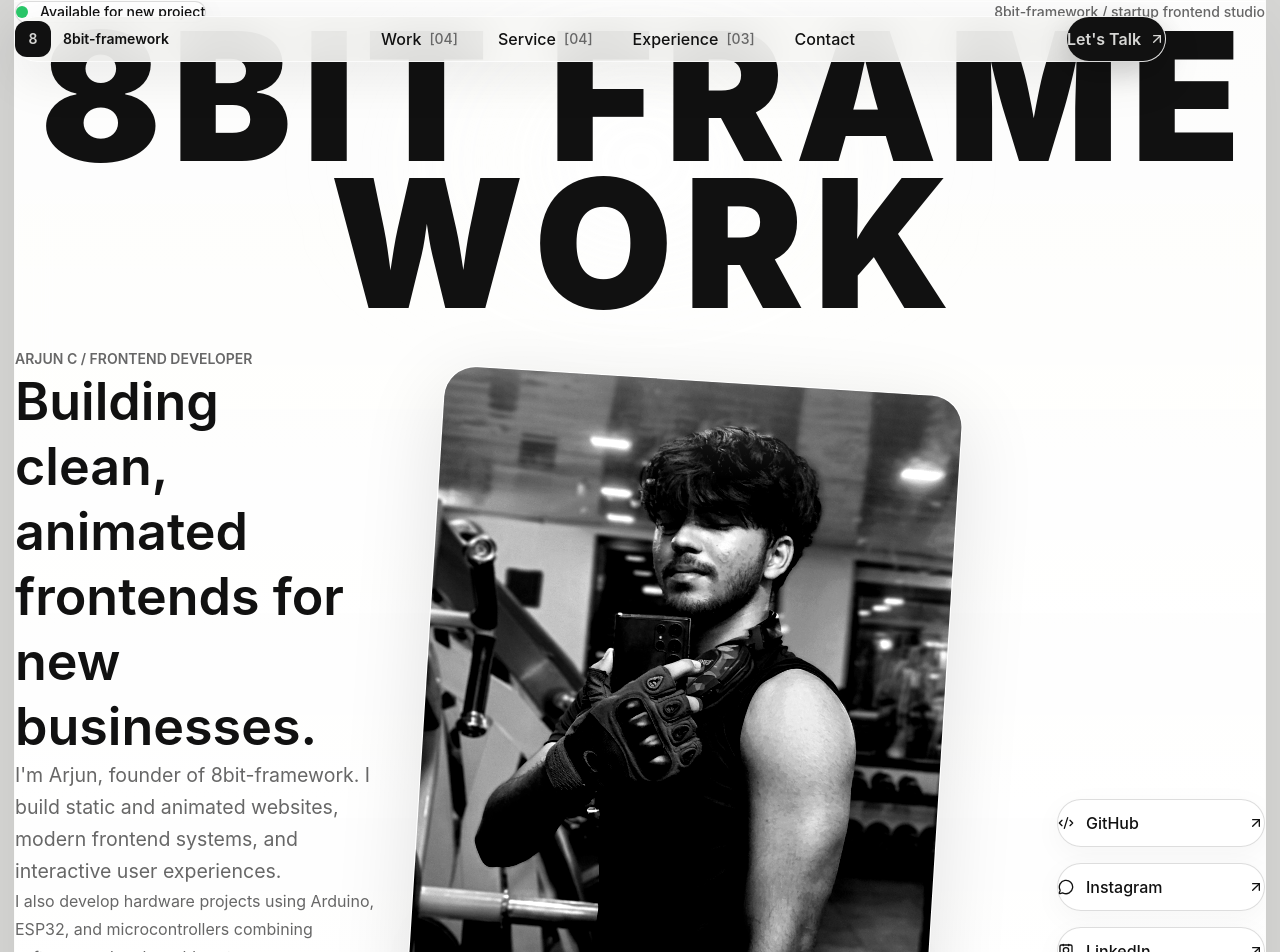
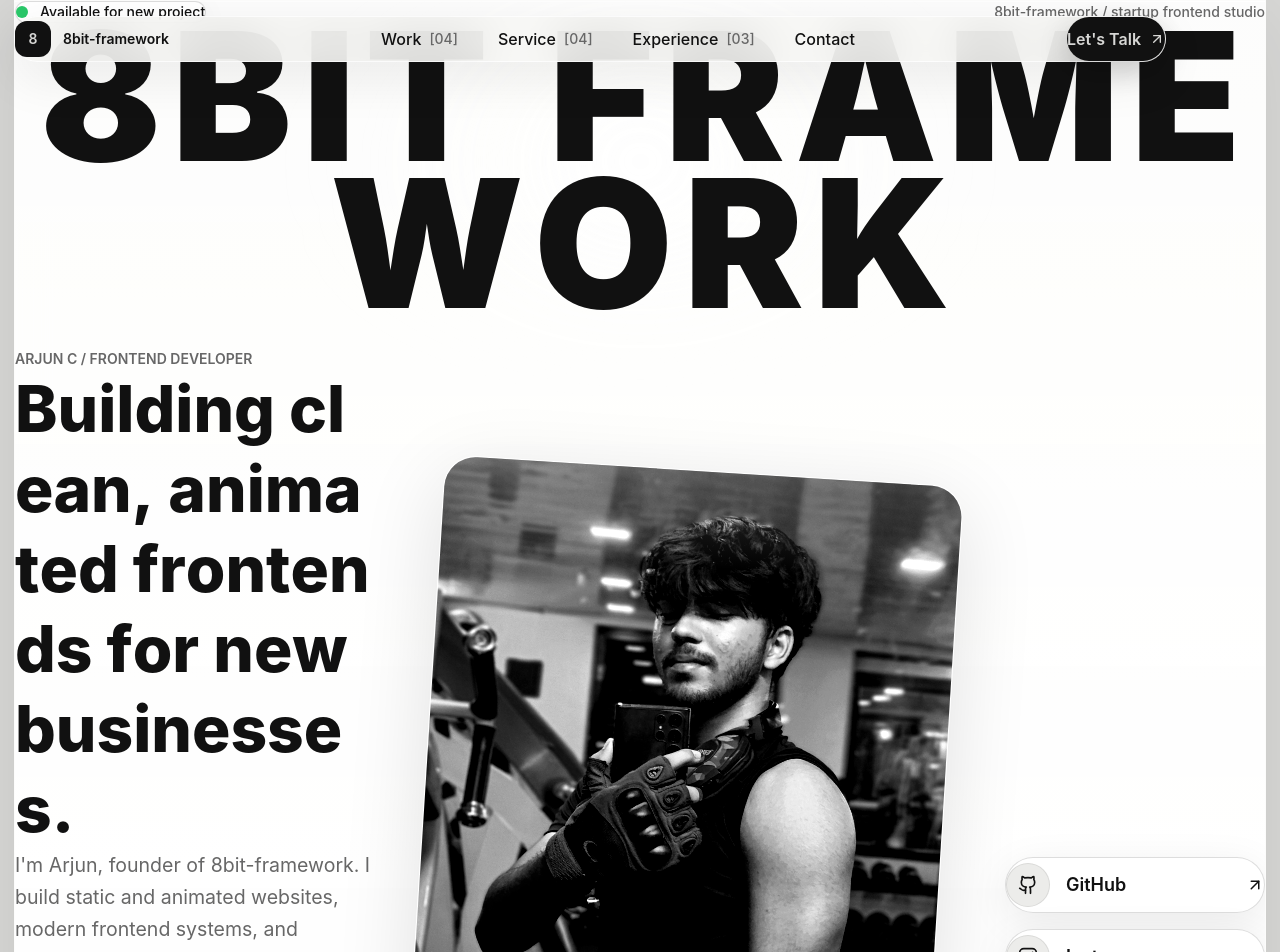
Before and after one commit to silversoul2k5/8bit-framework, a Next.js app: page / in a window 1280 px wide. Shown: the top 952 px of the page. Built offline with nearby package versions, Linux system fonts and the light colour scheme.

Commit message:
bio change

```diff
--- a/src/components/sections/Hero.tsx
+++ b/src/components/sections/Hero.tsx
@@ -4,16 +4,29 @@
 import { motion, useScroll, useTime, useTransform } from "framer-motion";
 import InteractiveWordmark from "../InteractiveWordmark";
 import HeroPortrait from "../HeroPortrait";
-import { ArrowRight, ArrowUpRight, Code2, ContactRound, Cpu, MessageCircle } from "lucide-react";
+import { ArrowUpRight, ExternalLink, Github, Instagram, Linkedin } from "lucide-react";
 
 const socialLinks = [
-  { label: "GitHub", href: "https://github.com/silversoul2k5", icon: Code2 },
-  { label: "Instagram", href: "https://www.instagram.com/silversoul2k5/", icon: MessageCircle },
-  { label: "LinkedIn", href: "https://www.linkedin.com/in/arjun-c-518455335/", icon: ContactRound },
-  { label: "XDA Forums", href: "#contact", icon: Cpu },
+  { label: "GitHub", href: "https://github.com/silversoul2k5", icon: Github },
+  { label: "Instagram", href: "https://www.instagram.com/silversoul2k5/", icon: Instagram },
+  { label: "LinkedIn", href: "https://www.linkedin.com/in/arjun-c-518455335/", icon: Linkedin },
+  { label: "XDA Forums", href: "#contact", icon: ExternalLink },
 ];
 
+const heroHeading = "Building clean, animated frontends for new businesses.";
 
+const letterVariant = {
+  rest: { rotateX: 0, opacity: 1 },
+  hover: (index: number) => ({
+    rotateX: [0, -180, 0],
+    opacity: [1, 0.3, 1],
+    transition: {
+      duration: 0.7,
+      delay: index * 0.02,
+      ease: "easeOut",
+    },
+  }),
+};
 
 const Hero = () => {
   const panelRef = useRef<HTMLElement | null>(null);
@@ -78,9 +91,23 @@
                 <p className="text-sm font-semibold uppercase tracking-[0.14em] text-[var(--muted)]">
                   Arjun C / frontend developer
                 </p>
-                <h1 className="mt-4 text-4xl font-semibold leading-tight md:text-[3.25rem]">
-                  Building clean, animated frontends for new businesses.
-                </h1>
+                <motion.h1
+                  className="mt-4 text-4xl font-extrabold leading-tight md:text-[3.25rem] lg:text-[4rem]"
+                  initial="rest"
+                  whileHover="hover"
+                  style={{ perspective: 800 }}
+                >
+                  {heroHeading.split("").map((letter, index) => (
+                    <motion.span
+                      key={`${letter}-${index}`}
+                      className="inline-block"
+                      custom={index}
+                      variants={letterVariant}
+                    >
+                      {letter === " " ? "\u00A0" : letter}
+                    </motion.span>
+                  ))}
+                </motion.h1>
                 <p className="mt-5 text-lg leading-8 text-[var(--muted)] md:text-[1.22rem]">
                   I&apos;m Arjun, founder of 8bit-framework. I build static and animated websites, modern frontend systems, and interactive user experiences.
                 </p>
@@ -128,13 +155,15 @@
                       href={social.href}
                       target={social.href.startsWith("http") ? "_blank" : undefined}
                       rel={social.href.startsWith("http") ? "noopener noreferrer" : undefined}
-                      className="inline-flex min-h-12 items-center justify-between gap-3 rounded-full border border-[var(--line)] bg-white/92 px-5 text-base font-medium text-[var(--ink)] shadow-[0_8px_30px_rgba(0,0,0,0.04)] transition hover:-translate-y-1 hover:border-[var(--line-strong)] lg:min-w-[208px]"
+                      className="inline-flex min-h-14 items-center justify-between gap-4 rounded-full border border-[var(--line)] bg-white/92 px-6 py-4 text-lg font-semibold text-[var(--ink)] shadow-[0_10px_40px_rgba(0,0,0,0.08)] transition duration-300 hover:-translate-y-1 hover:border-[var(--line-strong)] hover:shadow-[0_18px_50px_rgba(0,0,0,0.12)] lg:min-w-[260px]"
                     >
-                      <span className="inline-flex items-center gap-3">
-                        <Icon size={16} aria-hidden="true" />
+                      <span className="inline-flex items-center gap-4">
+                        <span className="grid h-11 w-11 place-items-center rounded-full bg-[var(--paper-soft)] text-[var(--ink)] shadow-[inset_0_0_0_1px_rgba(17,17,17,0.08)]">
+                          <Icon size={20} aria-hidden="true" />
+                        </span>
                         <span>{social.label}</span>
                       </span>
-                      <ArrowUpRight size={16} aria-hidden="true" />
+                      <ArrowUpRight size={18} aria-hidden="true" />
                     </a>
                   );
                 })}
```
